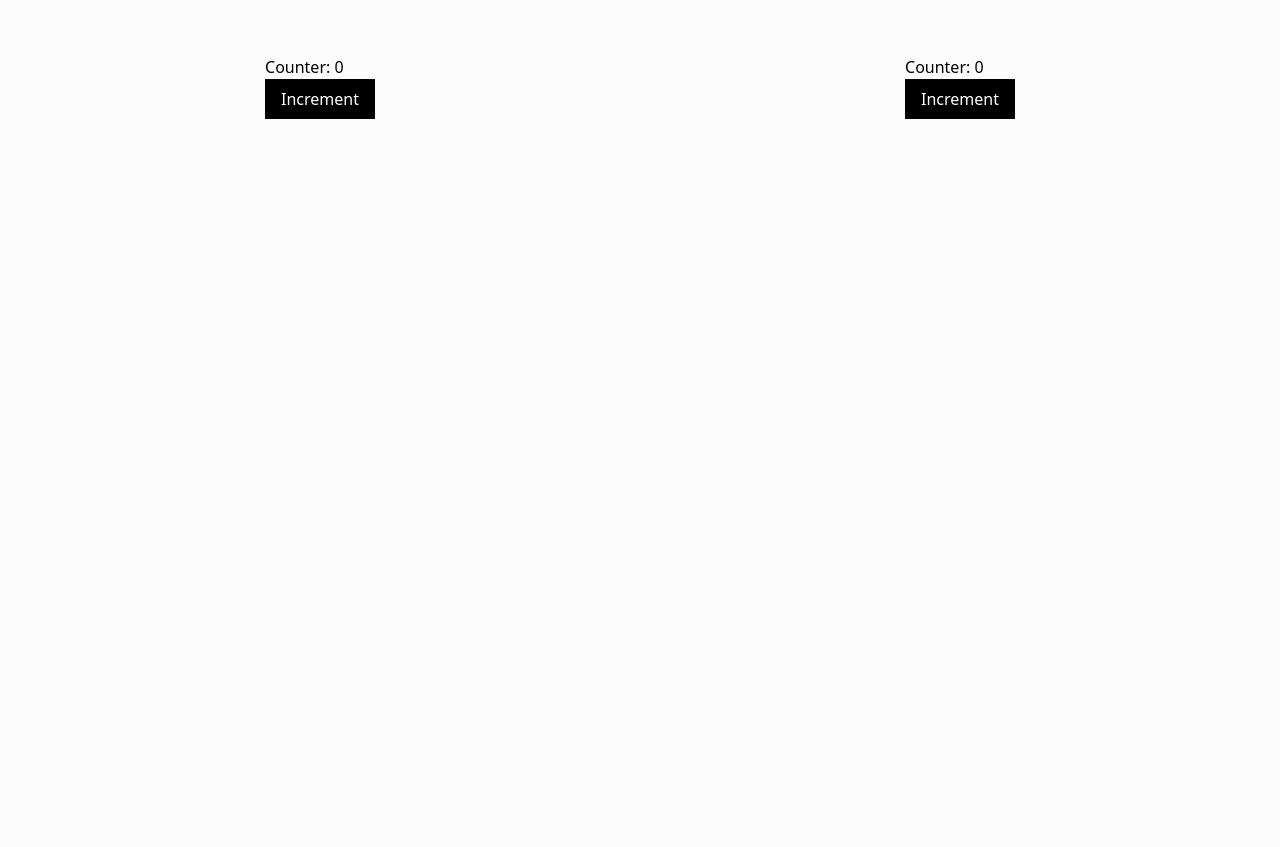
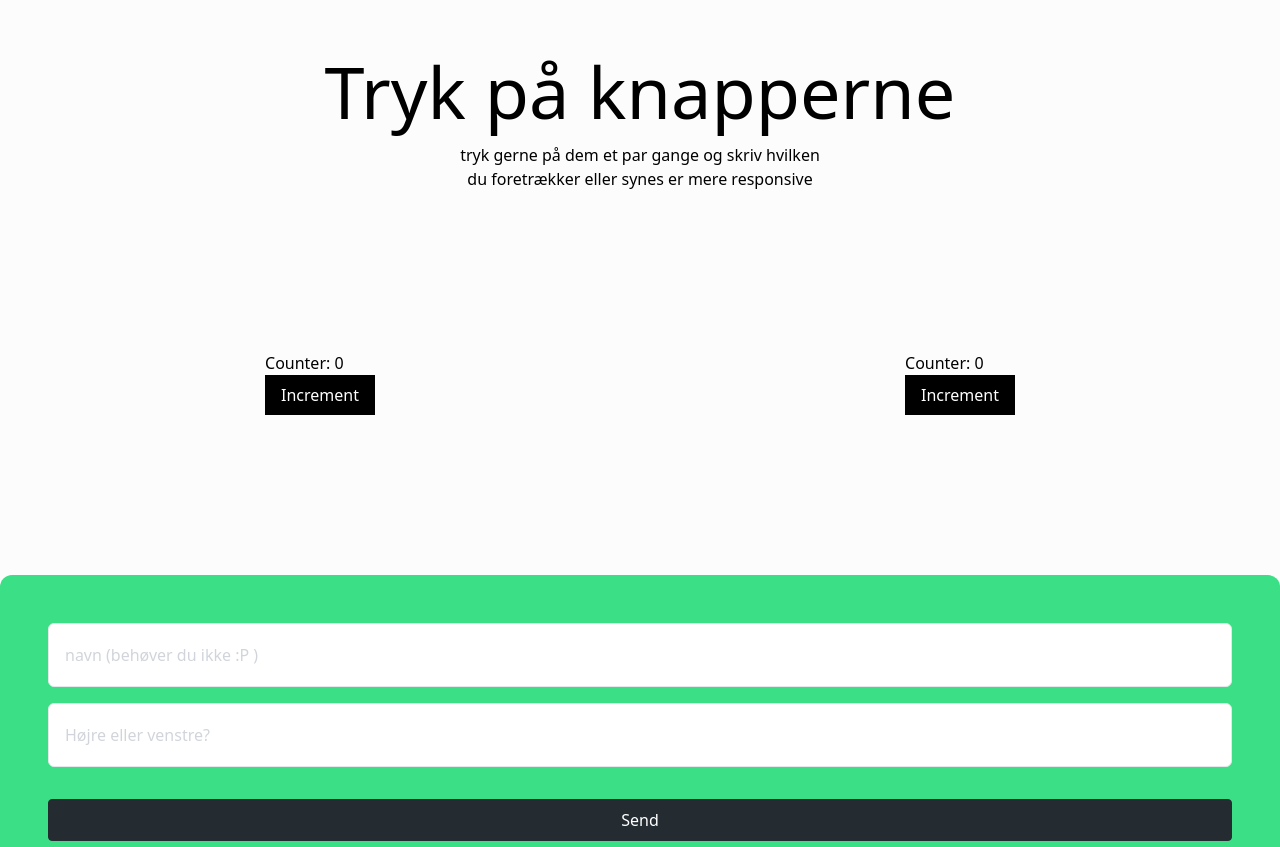
Before and after one commit to Kasper-Buchholtz/onmousedown-onclick, a Next.js app: page / in a window 1280 px wide. Shown: the part 105-952 px from the top of the page. Built offline with nearby package versions, Linux system fonts and the light colour scheme; what tailwindcss-debug-screens would draw is missing.

Commit message:
Add files via upload

```diff
--- a/src/app/page.tsx
+++ b/src/app/page.tsx
@@ -8,6 +8,29 @@ import Grid from "@/components/Grid";
 import CounterOnMouseDown from "@/components/CounterOnMouseDown";
 import CounterOnClick from "@/components/CounterOnClick";
 export default function Home() {
+  async function handleSubmit(event) {
+    event.preventDefault();
+    const formData = new FormData(event.target);
+
+    formData.append("access_key", "aef31b65-ba9c-4717-b6d5-4923f40775b5");
+
+    const object = Object.fromEntries(formData);
+    const json = JSON.stringify(object);
+
+    const response = await fetch("https://api.web3forms.com/submit", {
+      method: "POST",
+      headers: {
+        "Content-Type": "application/json",
+        Accept: "application/json",
+      },
+      body: json,
+    });
+    const result = await response.json();
+    if (result.success) {
+      console.log(result);
+    }
+  }
+
   useEffect(() => {
     const lenis = new Lenis();
 
@@ -18,20 +41,48 @@ export default function Home() {
 
     requestAnimationFrame(raf);
   });
+  let focus =
+    "ring-0 ring-primary ring-offset-0 focus-within:ring-2 focus-within:ring-primary focus-within:ring-offset-2";
 
   return (
     <>
       <AnimatePresence mode="sync">
-{/*         <motion.div
+        <div className="text-center pb-40">
+          <h1 className="max-w-prose mx-auto text-balance text-7xl">
+            Tryk på knapperne
+          </h1>
+          <p className="pt-4 text-balance max-w-prose mx-auto text-center">tryk gerne på dem et par gange og skriv hvilken du foretrækker eller synes er mere responsive</p>
+        </div>
+        <motion.div
           className="fixed top-0 left-0 rounded-xl  w-full h-full bg-primary z-50"
           initial={{ y: "0%" }}
           animate={{ y: "-100%" }}
           exit={{ y: "-100%" }}
           transition={{ type: "tween", duration: 1, ease: [0.77, 0, 0.18, 1] }}
-        /> */}
+        />
         <div className="flex justify-around">
-        <CounterOnClick />
-        <CounterOnMouseDown />
+          <CounterOnClick />
+          <CounterOnMouseDown />
+        </div>
+        <div className="pt-40" />
+        <div className=" bg-primary px-12 py-12 rounded-xl container  mx-auto">
+          <form onSubmit={handleSubmit}>
+            <div className="space-y-4">
+            <input
+              placeholder="navn (behøver du ikke :P )"
+              className={`w-full h-16 px-4 py-2 transition-all duration-200 ease-in-out border rounded-md placeholder:text-gray-300 text-dark disabled:opacity-50 disabled:cursor-not-allowed ${focus}`}
+              type="text"
+              name="name"
+            />
+            <input
+              placeholder="Højre eller venstre?"
+              className={`w-full h-16 px-4 py-2 transition-all duration-200 ease-in-out border rounded-md placeholder:text-gray-300 text-dark disabled:opacity-50 disabled:cursor-not-allowed ${focus}`}
+              type="text" name="hvilken"
+            />
+            </div>
+
+            <button className=" mt-8 px-5 w-full py-2 bg-dark rounded justify-center items-center gap-2.5 inline-flex text-white transition-colors font-light border border-dark hover:bg-dark/70 active:bg-dark" type="submit">Send</button>
+          </form>
         </div>
         {/* <Grid /> */}
         {/* <Hero /> */}
```
